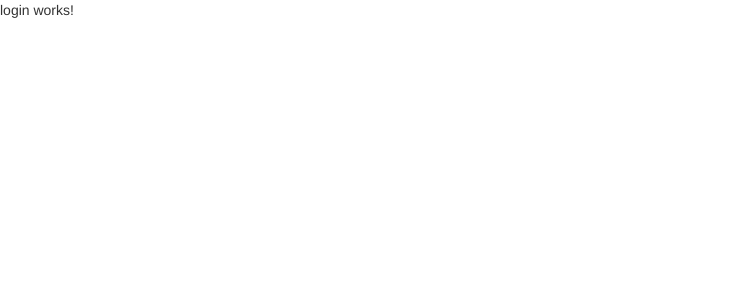
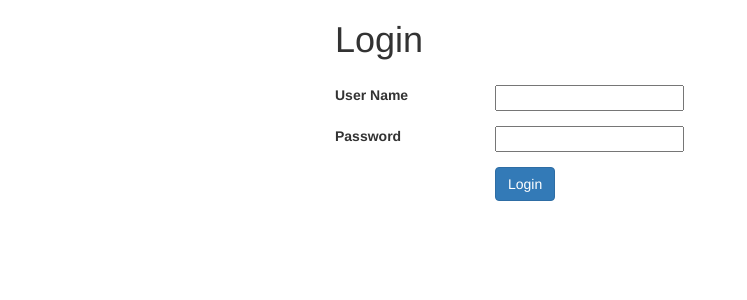
Before and after one commit to DerejeKitaw/AngularSix, an Angular app: page /login in a window 1280 px wide. Shown: the top 300 px of the page, without its empty margins (0-747 px from the left). Built offline with nearby package versions, Linux system fonts and the light colour scheme.

Commit message:
login html created

```diff
--- a/src/app/shared/login/login.component.html
+++ b/src/app/shared/login/login.component.html
@@ -1,3 +1,30 @@
-<p>
-  login works!
-</p>
+<div class="col-md-6 col-md-offset-3">
+  <form class="form-horizontal">
+    <!-- Header Title -->
+    <div class="form-group">
+      <div class="col-sm-12">
+        <h1>Login</h1>
+      </div>
+    </div>
+    <!-- User Name field -->
+    <div class="form-group">
+      <label class="col-sm-3">User Name</label>
+      <div class="col-sm-5">
+        <input type="text">
+      </div>
+    </div>
+    <!-- User Password field -->
+    <div class="form-group">
+      <label class="col-sm-3">Password</label>
+      <div class="col-sm-5">
+        <input type="text">
+      </div>
+    </div>
+    <!-- User Login button -->
+    <div class="form-group">
+      <label class="col-sm-9 pull-right">
+        <button type="submit" class="btn btn-primary">Login</button>
+      </label>
+    </div>
+  </form>
+</div>
--- a/src/app/shared/login/login.component.ts
+++ b/src/app/shared/login/login.component.ts
@@ -1,4 +1,5 @@
 import { Component, OnInit } from '@angular/core';
+import {FormGroup} from '@angular/forms';
 
 @Component({
   selector: 'app-login',
@@ -6,7 +7,10 @@ import { Component, OnInit } from '@angular/core';
   styleUrls: ['./login.component.scss']
 })
 export class LoginComponent implements OnInit {
-
+loading = false;
+username: string;
+password: string;
+frmLogin: FormGroup;
   constructor() { }
 
   ngOnInit() {
```
